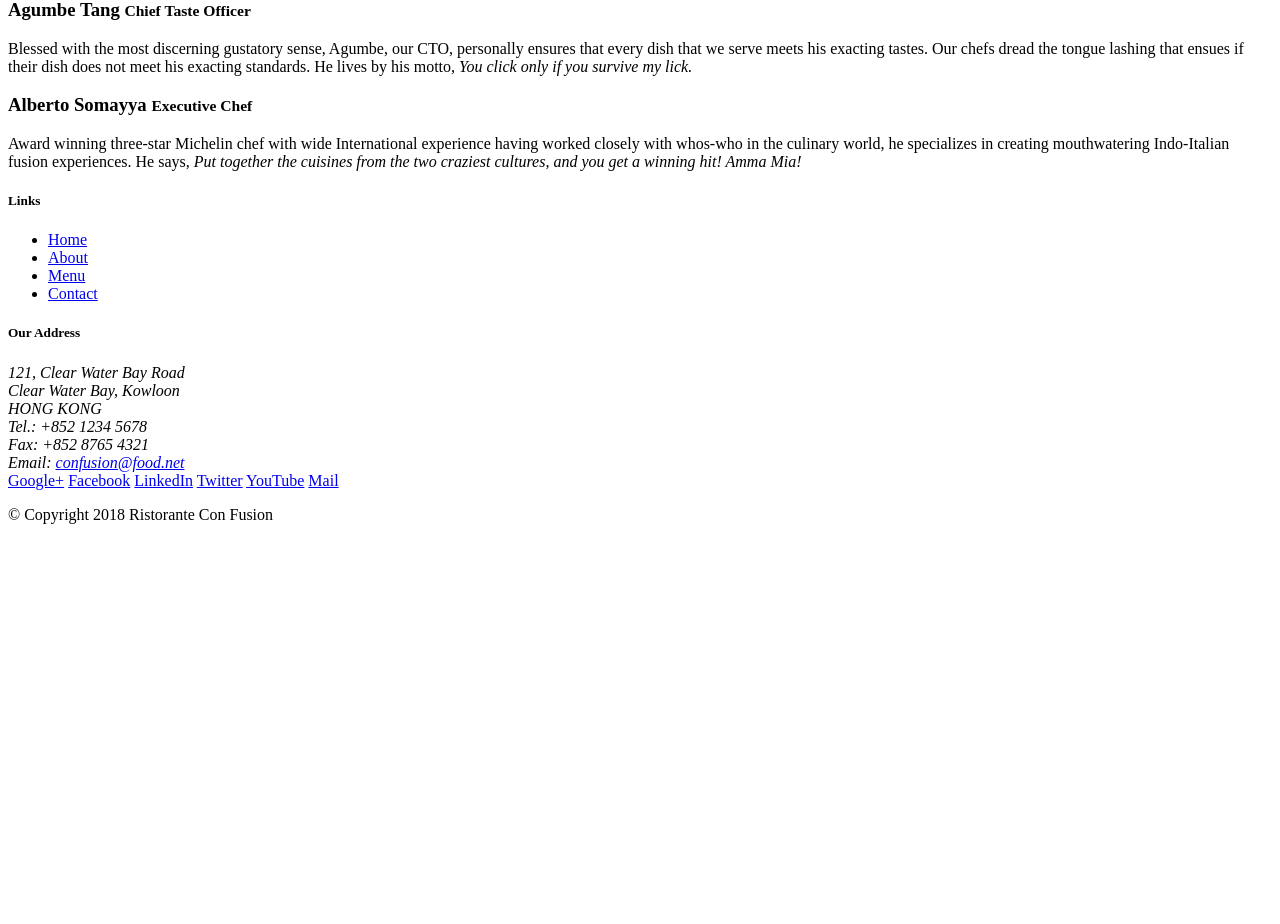
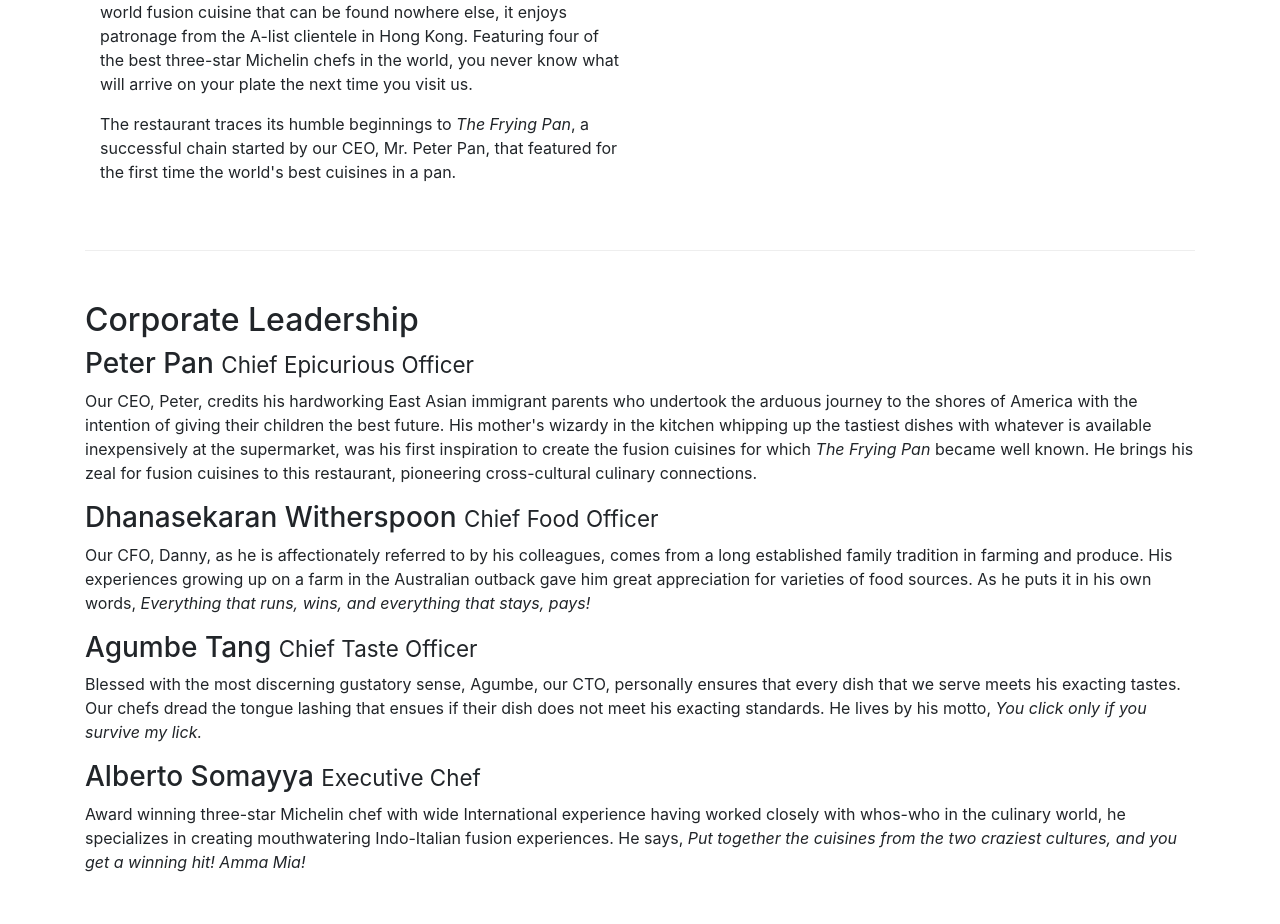
Before and after one commit to kaymid1/git-bootstrap4RE, a website: page aboutus.html in a window 1280 px wide. Shown: the part 573-1497 px from the top of the page. Before the commit the page ends 1113 px from the top, so only its background shows below. Drawn offline with nearby package versions, Linux system fonts and the light colour scheme.

Commit message:
lab1 finished

```diff
--- a/aboutus.html
+++ b/aboutus.html
@@ -1,60 +1,114 @@
 <!DOCTYPE html>
 <html lang="en">
-
   <head>
-
     <title>Ristorante Con Fusion: About Us</title>
-
+    <link
+      rel="stylesheet"
+      href="node_modules/bootstrap/dist/css/bootstrap.min.css"
+    />
+    <link rel="stylesheet" href="aboutusstyle.css" />
   </head>
 
   <body>
-
-    <header class="jumbotron">
-        <div class="container">
+    <header class="jumbotron"> <!-- dùng để highlight các tên contents-->
+      <div class="container"> <!---->
         <div class="row row-header">
-                <div class="col-12 col-sm-6">
+          <div class="col-12">
             <h1>Ristorante con Fusion</h1>
-                    <p>We take inspiration from the World's best cuisines, and create a unique fusion experience. Our lipsmacking creations will tickle your culinary senses!</p>
+            <p>
+              We take inspiration from the World's best cuisines, and create a
+              unique fusion experience. Our lipsmacking creations will tickle
+              your culinary senses!
+            </p>
           </div>
-                <div class="col-12 col-sm">
-                </div>
+          <div class="col-12 col-sm"></div>
         </div>
       </div>
     </header>
 
-    <div>
-        <div>
-            <div>
+    <div class = "container">
+      <div class="row row-content">
+        <div class="col-4">
           <h3>About Us</h3>
-               <hr>
+          <hr/>
         </div>
       </div>
-
-        <div>
-            <div>
+      <div class="row row-content">
+        <div class="col-12 col-sm-6">
           <h2>Our History</h2>
-                <p>Started in 2010, Ristorante con Fusion quickly established itself as a culinary icon par excellence in Hong Kong. With its unique brand of world fusion cuisine that can be found nowhere else, it enjoys patronage from the A-list clientele in Hong Kong.  Featuring four of the best three-star Michelin chefs in the world, you never know what will arrive on your plate the next time you visit us.</p>
-                <p>The restaurant traces its humble beginnings to <em>The Frying Pan</em>, a successful chain started by our CEO, Mr. Peter Pan, that featured for the first time the world's best cuisines in a pan.</p>
+          <p>
+            Started in 2010, Ristorante con Fusion quickly established itself as
+            a culinary icon par excellence in Hong Kong. With its unique brand
+            of world fusion cuisine that can be found nowhere else, it enjoys
+            patronage from the A-list clientele in Hong Kong. Featuring four of
+            the best three-star Michelin chefs in the world, you never know what
+            will arrive on your plate the next time you visit us.
+          </p>
+          <p>
+            The restaurant traces its humble beginnings to
+            <em>The Frying Pan</em>, a successful chain started by our CEO, Mr.
+            Peter Pan, that featured for the first time the world's best
+            cuisines in a pan.
+          </p>
         </div>
-            <div>
-            </div>
+        <div></div>
       </div>
 
-
-        <div>
+      <div class="row row-content">
         <div>
           <h2>Corporate Leadership</h2>
           <h3>Peter Pan <small>Chief Epicurious Officer</small></h3>
-                <p>Our CEO, Peter, credits his hardworking East Asian immigrant parents who undertook the arduous journey to the shores of America with the intention of giving their children the best future. His mother's wizardy in the kitchen whipping up the tastiest dishes with whatever is available inexpensively at the supermarket, was his first inspiration to create the fusion cuisines for which <em>The Frying Pan</em> became well known. He brings his zeal for fusion cuisines to this restaurant, pioneering cross-cultural culinary connections.</p>
+          <div class="d-none d-sm-block">
+          <p>
+            Our CEO, Peter, credits his hardworking East Asian immigrant parents
+            who undertook the arduous journey to the shores of America with the
+            intention of giving their children the best future. His mother's
+            wizardy in the kitchen whipping up the tastiest dishes with whatever
+            is available inexpensively at the supermarket, was his first
+            inspiration to create the fusion cuisines for which
+            <em>The Frying Pan</em> became well known. He brings his zeal for
+            fusion cuisines to this restaurant, pioneering cross-cultural
+            culinary connections.
+          </p>
+        </div>
           <h3>Dhanasekaran Witherspoon <small>Chief Food Officer</small></h3>
-                <p>Our CFO, Danny, as he is affectionately referred to by his colleagues, comes from a long established family tradition in farming and produce. His experiences growing up on a farm in the Australian outback gave him great appreciation for varieties of food sources. As he puts it in his own words, <em>Everything that runs, wins, and everything that stays, pays!</em></p>
+            <div class="d-none d-sm-block">
+          <p >
+            Our CFO, Danny, as he is affectionately referred to by his
+            colleagues, comes from a long established family tradition in
+            farming and produce. His experiences growing up on a farm in the
+            Australian outback gave him great appreciation for varieties of food
+            sources. As he puts it in his own words,
+            <em
+              >Everything that runs, wins, and everything that stays, pays!</em
+            >
+          </p>
+        </div>
           <h3>Agumbe Tang <small>Chief Taste Officer</small></h3>
-                <p>Blessed with the most discerning gustatory sense, Agumbe, our CTO, personally ensures that every dish that we serve meets his exacting tastes. Our chefs dread the tongue lashing that ensues if their dish does not meet his exacting standards. He lives by his motto, <em>You click only if you survive my lick.</em></p>
+          <div  class="d-none d-sm-block">
+          <p>
+            Blessed with the most discerning gustatory sense, Agumbe, our CTO,
+            personally ensures that every dish that we serve meets his exacting
+            tastes. Our chefs dread the tongue lashing that ensues if their dish
+            does not meet his exacting standards. He lives by his motto,
+            <em>You click only if you survive my lick.</em>
+          </p>
+        </div>
           <h3>Alberto Somayya <small>Executive Chef</small></h3>
-                <p>Award winning three-star Michelin chef with wide International experience having worked closely with whos-who in the culinary world, he specializes in creating mouthwatering Indo-Italian fusion experiences. He says, <em>Put together the cuisines from the two craziest cultures, and you get a winning hit! Amma Mia!</em></p>
+          <div class="d-none d-sm-block">
+          <p >
+            Award winning three-star Michelin chef with wide International
+            experience having worked closely with whos-who in the culinary
+            world, he specializes in creating mouthwatering Indo-Italian fusion
+            experiences. He says,
+            <em
+              >Put together the cuisines from the two craziest cultures, and you
+              get a winning hit! Amma Mia!</em
+            >
+          </p>
         </div>
         </div>
-
+      </div>
     </div>
 
     <footer class="footer">
@@ -63,8 +117,8 @@
           <div class="col-4 offset-1 col-sm-2">
             <h5>Links</h5>
             <ul class="list-unstyled">
-                        <li><a href="#">Home</a></li>
-                        <li><a href="#">About</a></li>
+              <li><a href="index.html">Home</a></li>
+              <li><a href="aboutus.html">About</a></li>
               <li><a href="#">Menu</a></li>
               <li><a href="#">Contact</a></li>
             </ul>
@@ -72,11 +126,11 @@
           <div class="col-7 col-sm-5">
             <h5>Our Address</h5>
             <address>
-		              121, Clear Water Bay Road<br>
-		              Clear Water Bay, Kowloon<br>
-		              HONG KONG<br>
-		              Tel.: +852 1234 5678<br>
-		              Fax: +852 8765 4321<br>
+              121, Clear Water Bay Road<br />
+              Clear Water Bay, Kowloon<br />
+              HONG KONG<br />
+              Tel.: +852 1234 5678<br />
+              Fax: +852 8765 4321<br />
               Email: <a href="mailto:confusion@food.net">confusion@food.net</a>
             </address>
           </div>
@@ -98,7 +152,5 @@
         </div>
       </div>
     </footer>
-
   </body>
-
 </html>
--- /dev/null
+++ b/aboutusstyle.css
@@ -0,0 +1,42 @@
+.row-header {
+    margin: 0px auto;
+    padding: 0px;
+  }
+
+  .row-content {
+    margin: 0px auto;
+
+    padding: 50px 0px 50px 0px;
+
+    border-bottom: 1.5px ridge;
+
+    min-height: 50px;
+  }
+
+  .footer {
+    background-color: #d1c4e9;
+
+    margin: 0px auto;
+
+    padding: 20px 0px 20px 0px;
+  }
+
+
+
+  .jumbotron {
+    padding: 70px 30px 70px 30px;
+
+    margin: 0px auto;
+
+    background: #9575cd;
+
+    color: floralwhite;
+  }
+
+  address {
+    font-size: 80%;
+
+    margin: 0px;
+
+    color: #0f0f0f;
+  }
```
Also changed, not shown: index.html (+2 -2 lines). Lines whose indentation alone changed are shown as unchanged.
